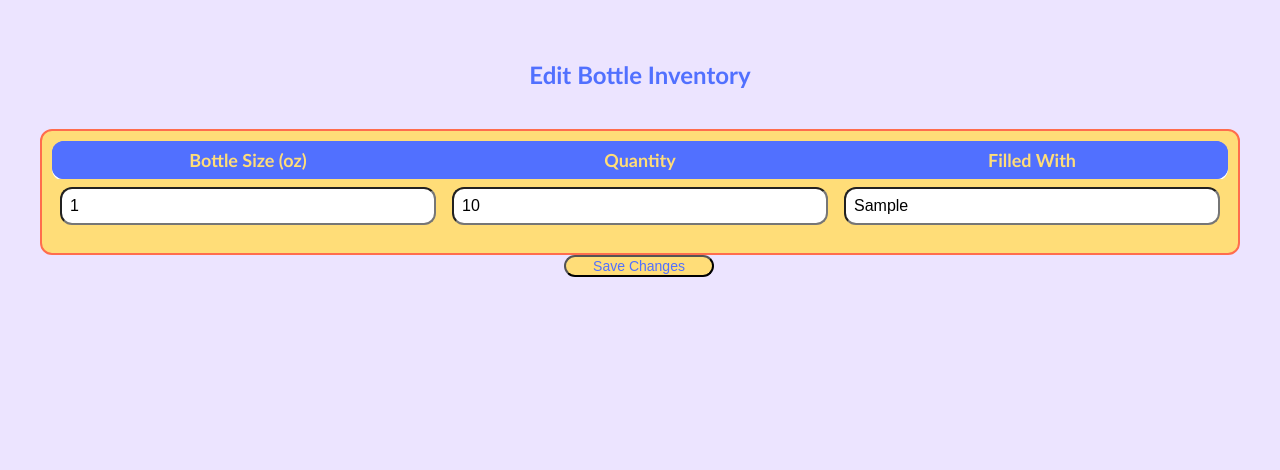
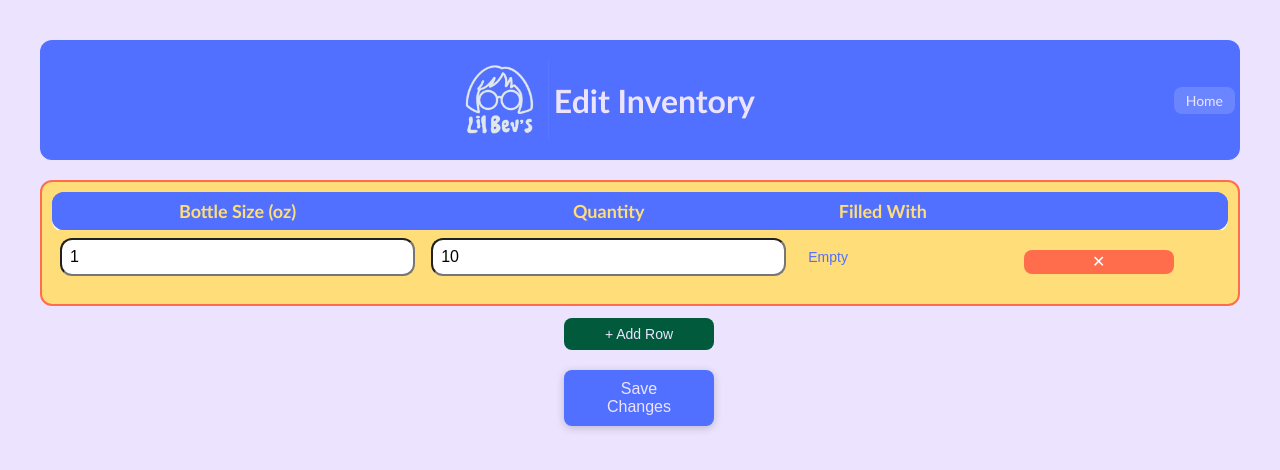
Before and after one commit to rkipp/BottleInventory, a Flask app: template templates/edit.html in a window 1280 px wide. Shown: the top 470 px of the page. Run offline with Flask 3, Linux system fonts and the light colour scheme; the template is opened without the code that fills it: most values are stand-ins (such as "Sample title", 1, 10 or a date in 2020).

Commit message:
Remove redundant pages and update inventory management to reflect changes in brewfather data structure. Also added a new page to show grouped inventory items.

```diff
--- a/Data/bottle_inventory.csv
+++ b/Data/bottle_inventory.csv
@@ -6,7 +6,6 @@ BottleSize,Quantity,FilledWith
 16,6,White Lightning
 12,3,White Lightning
 320,1,Running River
-320,2,Empty
 12,3,Empty
 16,10,Table 6
 320,1,"""Not Chicken"""
--- a/runFlask.py
+++ b/runFlask.py
@@ -9,7 +9,6 @@ inv = Inventory()  # Load inventory from CSV
 def edit_inventory():
     inv = Inventory()
     if request.method == "POST":
-        # Collect parallel lists of inputs
         sizes = request.form.getlist("BottleSize")
         quantities = request.form.getlist("Quantity")
         filleds = request.form.getlist("FilledWith")
@@ -25,27 +24,18 @@ def edit_inventory():
         inv.replace_inventory(new_data)
         return redirect(url_for("edit_inventory"))
 
-    return render_template("edit.html", inventory=inv.get_inventory())
-
-@app.route("/view")
-def view():
-    inventory = inv.inventory  # Get current inventory
-    return render_template("viewOnly.html", inventory=inventory)
-
-@app.route("/group")
-def view_grouped():
-    return render_template("grouped.html", inventory=inv.group_inventory())
+    batches = brewfather.get_batches()["name"].to_list()
+    return render_template("edit.html", inventory=inv.get_inventory(), batches=batches)
 
 @app.route("/", methods=["GET", "POST"])
 def index():
     if request.method == "POST":
         print(request.form)
-        action = request.form["action"]  # Check which button was clicked
+        action = request.form["action"]
 
         if action == "update":
-            brewfather.update_batches()
-            active_names = brewfather.get_batches()["name"].to_list() + brewfather.get_whats_fermenting()["name"].to_list()
-            inv.auto_empty_archived(active_names)
+            archived_names = brewfather.update_batches()
+            inv.auto_empty_archived(archived_names)
             return redirect(url_for("index"))
 
         size = int(request.form["bottle_size"])
@@ -63,11 +53,11 @@ def index():
         elif action == "remove":
             inv.remove_bottles(size, quantity, filled_with)
 
-        return redirect(url_for("index"))  # Refresh the page
+        return redirect(url_for("index"))
 
-    inventory = inv.group_inventory()  # Get current inventory
-    batches = brewfather.get_batches()["name"].to_list()  # Get batches from Brewfather
-    fermenting = brewfather.get_whats_fermenting()["name"].to_list()  # Get fermenting batches
+    inventory = inv.group_inventory()
+    batches = brewfather.get_batches()["name"].to_list()
+    fermenting = brewfather.get_whats_fermenting()["name"].to_list()
     if len(fermenting) == 0:
         fermenting = False
     return render_template("index.html", inventory=inventory, batches=batches, fermenting=fermenting, empty_capacity=inv.calculate_empty_capacity())
--- a/templates/edit.html
+++ b/templates/edit.html
@@ -1,40 +1,179 @@
 <!DOCTYPE html>
-<html>
+<html lang="en">
 <head>
+    <link rel="stylesheet" type="text/css" href="{{ url_for('static', filename='style.css') }}">
+    <meta charset="UTF-8">
+    <meta name="viewport" content="width=device-width, initial-scale=1.0">
+    <style>
+        nav a {
+            color: var(--background-color);
+            text-decoration: none;
+            padding: 5px 12px;
+            border-radius: 8px;
+            font-size: 14px;
+            background-color: rgba(255,255,255,0.15);
+            transition: background-color 0.2s;
+        }
+        nav a:hover { background-color: var(--accent-color); }
+        nav { display: flex; gap: 8px; align-items: center; }
+
+        .delete-btn {
+            background-color: var(--primary-color);
+            color: white;
+            border: none;
+            border-radius: 8px;
+            padding: 4px 10px;
+            cursor: pointer;
+            font-size: 16px;
+            line-height: 1;
+        }
+        .delete-btn:hover { opacity: 0.8; }
+
+        .add-row-wrapper {
+            text-align: center;
+            margin-top: 12px;
+        }
+        .add-row-btn {
+            background-color: var(--accent-color);
+            color: var(--background-color);
+            border: none;
+            border-radius: 8px;
+            padding: 8px 20px;
+            cursor: pointer;
+            font-size: 14px;
+        }
+        .add-row-btn:hover { opacity: 0.85; }
+
+        .save-wrapper {
+            text-align: center;
+            margin-top: 20px;
+            position: sticky;
+            bottom: 20px;
+        }
+        .save-btn {
+            background-color: var(--tertiary-color);
+            color: var(--background-color);
+            border: none;
+            border-radius: 8px;
+            padding: 10px 30px;
+            font-size: 16px;
+            cursor: pointer;
+            box-shadow: 0 2px 8px rgba(0,0,0,0.2);
+        }
+        .save-btn:hover { opacity: 0.85; }
+
+        select.filled-select {
+            font-size: 14px;
+            width: 100%;
+            padding: 6px;
+            background-color: var(--secondary-color);
+            color: var(--tertiary-color);
+            border: none;
+            border-radius: 8px;
+        }
+    </style>
     <title>Edit Inventory</title>
-    <link rel="stylesheet" href="{{ url_for('static', filename='style.css') }}">
 </head>
 <body>
-    <h2 style="text-align:center;">Edit Bottle Inventory</h2>
+    <header>
+        <div class="center-group">
+            <img src="{{ url_for('static', filename='logo.jpeg') }}" alt="Logo" class="logo">
+            <h1>Edit Inventory</h1>
+        </div>
+        <nav>
+            <a href="{{ url_for('index') }}">Home</a>
+        </nav>
+    </header>
 
-    <form method="POST">
-        <table>
+    <form method="POST" id="editForm">
+        <table id="inventoryTable">
             <thead>
                 <tr>
                     <th>Bottle Size (oz)</th>
                     <th>Quantity</th>
                     <th>Filled With</th>
+                    <th></th>
                 </tr>
             </thead>
-            <tbody>
+            <tbody id="tableBody">
                 {% for row in inventory %}
                 <tr>
+                    <td><input type="number" name="BottleSize" value="{{ row.BottleSize }}"></td>
+                    <td><input type="number" name="Quantity" value="{{ row.Quantity }}"></td>
                     <td>
-                        <input type="number" name="BottleSize" value="{{ row.BottleSize }}">
+                        <select name="FilledWith" class="filled-select">
+                            <option value="Empty" {% if row.FilledWith == 'Empty' or not row.FilledWith %}selected{% endif %}>Empty</option>
+                            {% for batch in batches %}
+                            <option value="{{ batch }}" {% if row.FilledWith == batch %}selected{% endif %}>{{ batch }}</option>
+                            {% endfor %}
+                        </select>
                     </td>
-                    <td>
-                        <input type="number" name="Quantity" value="{{ row.Quantity }}">
-                    </td>
-                    <td>
-                        <input type="text" name="FilledWith" value="{{ row.FilledWith }}">
-                    </td>
+                    <td><button type="button" class="delete-btn" onclick="deleteRow(this)">&#x2715;</button></td>
                 </tr>
                 {% endfor %}
             </tbody>
         </table>
-        <div style="text-align:center;">
-            <button type="submit">Save Changes</button>
+
+        <div class="add-row-wrapper">
+            <button type="button" class="add-row-btn" onclick="addRow()">+ Add Row</button>
+        </div>
+
+        <div class="save-wrapper">
+            <button type="submit" class="save-btn">Save Changes</button>
         </div>
     </form>
+
+    <script>
+        const batches = {{ batches | tojson }};
+
+        function buildSelect(selectedValue) {
+            let options = `<option value="Empty" ${!selectedValue || selectedValue === 'Empty' ? 'selected' : ''}>Empty</option>`;
+            batches.forEach(b => {
+                options += `<option value="${b}" ${selectedValue === b ? 'selected' : ''}>${b}</option>`;
+            });
+            return `<select name="FilledWith" class="filled-select">${options}</select>`;
+        }
+
+        function addRow() {
+            const tbody = document.getElementById('tableBody');
+            const tr = document.createElement('tr');
+            tr.innerHTML = `
+                <td><input type="number" name="BottleSize" value="12"></td>
+                <td><input type="number" name="Quantity" value="1"></td>
+                <td>${buildSelect('')}</td>
+                <td><button type="button" class="delete-btn" onclick="deleteRow(this)">&#x2715;</button></td>
+            `;
+            tbody.appendChild(tr);
+            markDirty();
+        }
+
+        function deleteRow(btn) {
+            btn.closest('tr').remove();
+            markDirty();
+        }
+
+        // Unsaved changes warning
+        let isDirty = false;
+        function markDirty() { isDirty = true; }
+
+        document.getElementById('editForm').addEventListener('input', markDirty);
+        document.getElementById('editForm').addEventListener('submit', () => { isDirty = false; });
+
+        window.addEventListener('beforeunload', (e) => {
+            if (isDirty) {
+                e.preventDefault();
+                e.returnValue = '';
+            }
+        });
+
+        // Nav links should also respect unsaved changes
+        document.querySelectorAll('nav a').forEach(link => {
+            link.addEventListener('click', (e) => {
+                if (isDirty && !confirm('You have unsaved changes. Leave anyway?')) {
+                    e.preventDefault();
+                }
+            });
+        });
+    </script>
 </body>
 </html>
--- a/templates/index.html
+++ b/templates/index.html
@@ -47,9 +47,6 @@
             <h1>Inventory</h1>
         </div>
         <nav>
-            <a href="{{ url_for('index') }}">Home</a>
-            <a href="{{ url_for('view') }}">View</a>
-            <a href="{{ url_for('view_grouped') }}">Grouped</a>
             <a href="{{ url_for('edit_inventory') }}">Edit</a>
         </nav>
         <form method="post">
```
Also changed, not shown: templates/grouped.html (deleted, +0 -56 lines), templates/viewOnly.html (deleted, +0 -36 lines).
